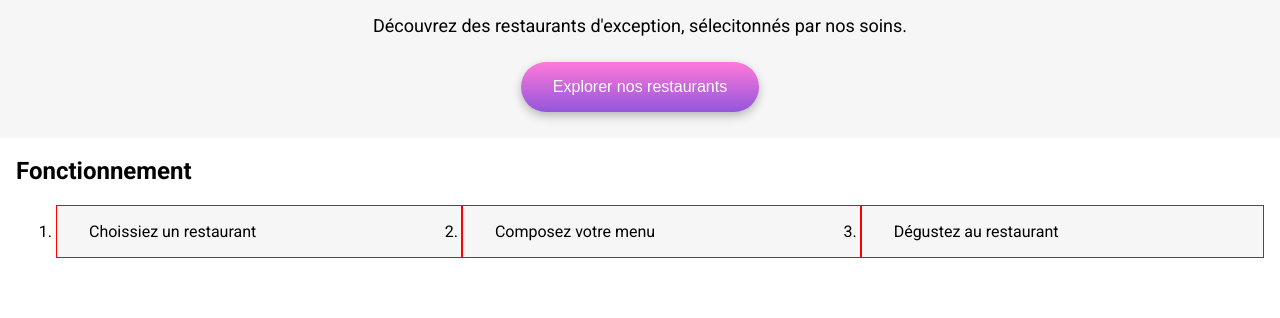
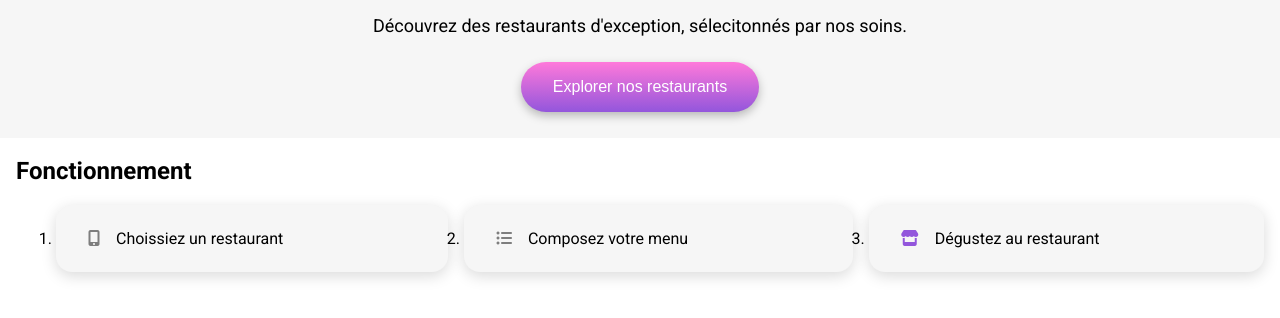
Before and after one commit to uroahmet/projet4-oc, a website: page index.html in a window 1280 px wide. Shown: the part 234-552 px from the top of the page. Drawn offline with Linux system fonts and the light colour scheme; a web font is replaced by a local one.

Commit message:
Evolution sass fonctionnement

```diff
--- a/index.html
+++ b/index.html
@@ -33,9 +33,9 @@
             <section class="fonctionnement">
                 <h2>Fonctionnement</h2>
                 <ol>
-                    <li>Choissiez un restaurant</li>
-                    <li>Composez votre menu</li>
-                    <li>Dégustez au restaurant</li>
+                    <li><i class="fas fa-mobile-alt" style="color: #7e7e7e;"></i>Choissiez un restaurant</li>
+                    <li><i class="fas fa-list-ul" style="color: #7e7e7e;"></i>Composez votre menu</li>
+                    <li><i class="fas fa-store" style="color: #9356dc;"></i>Dégustez au restaurant</li>
                 </ol>
             <div class="trois">
             </div>
--- a/sass/layouts/fonctionnement.scss
+++ b/sass/layouts/fonctionnement.scss
@@ -2,12 +2,19 @@
 padding: 0 1rem;
 & ol {
 display: flex;
-flex-wrap: wrap; /* Passage en ligne par ligne pour la responsive*/
+gap: 1rem;
+@media (max-width: 768px) {
+    flex-direction: column;
+    }
 }
 & li {
     background-color: #F6F6F6;
-    padding: 1rem 2rem;
-    border: 1px solid red;
+    padding: 1.5rem 2rem;
     flex-grow: 1; /* Permet de prendre autant d'espace que possible dans le conteneur flex */
+    border-radius: 1rem;
+    box-shadow: 0 4px 15px 0 rgba(0, 0, 0, 0.15);
     }
+& i {
+    margin-right: 1rem;
 }
+}
```
Also changed, not shown: css/style.css, 1 other file.
